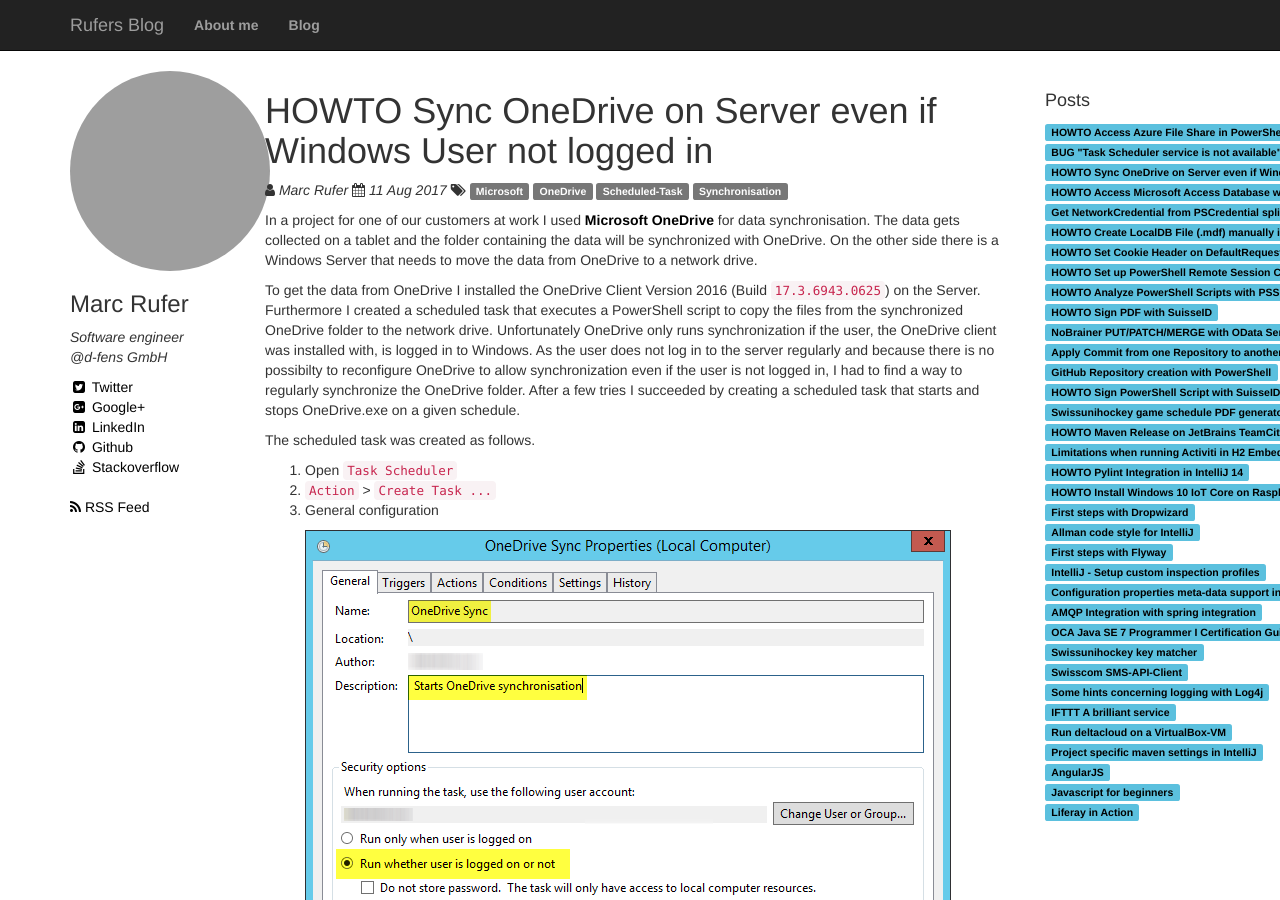
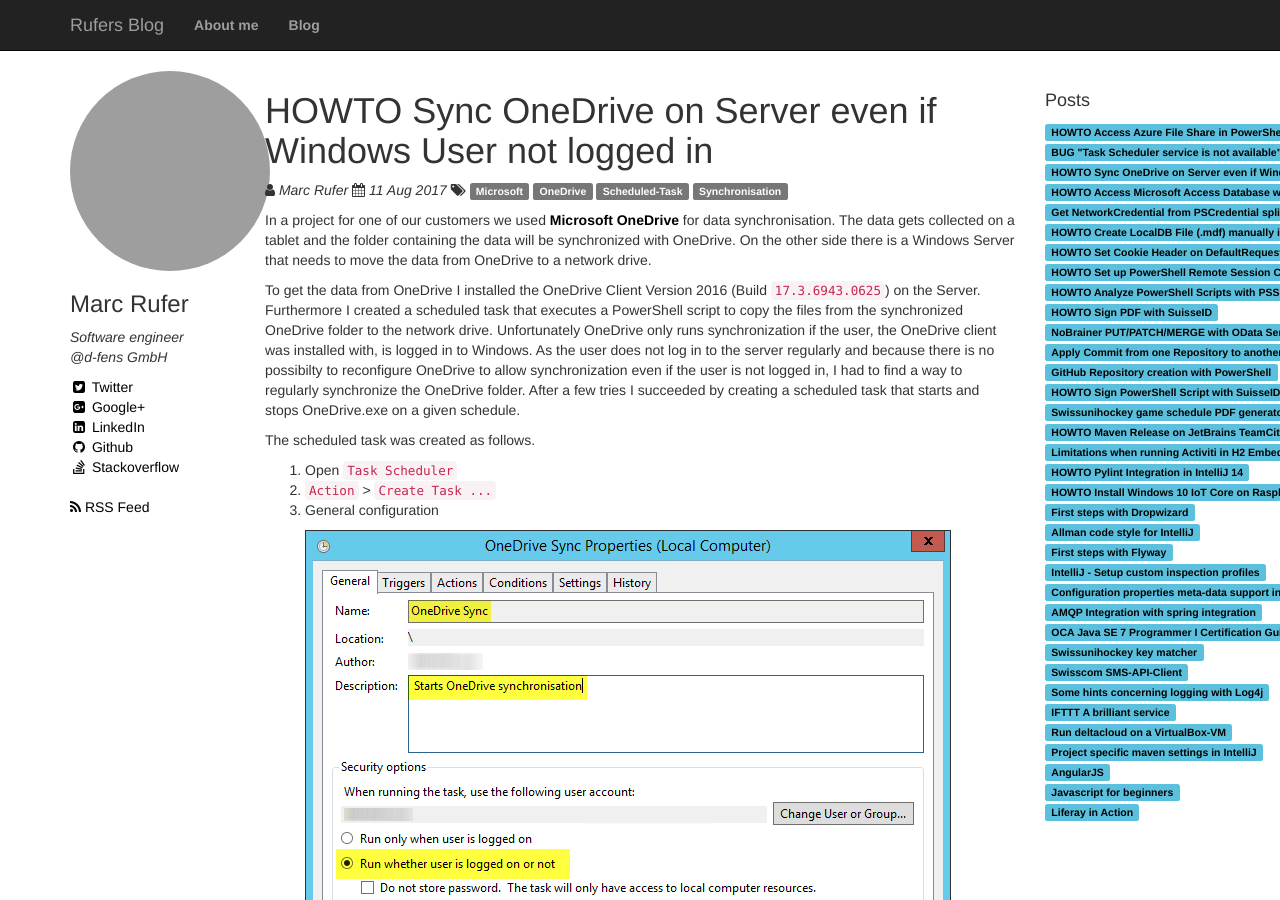
Before and after one commit to rufer7/rufer7.github.io, a Jekyll site: the page built from _posts/knowledge base/2017-08-14-HOWTO-Sync-OneDrive-on-Server-even-if-Windows-User-not-logged-in.md, in a window 1280 px wide and 900 px high. Built offline with Jekyll 4.4.1, drawn with Linux system fonts in a browser that asks for light colours; nearby versions of some CDN libraries; comment, search, counter and statistics services are not loaded; grey boxes are pictures that could not be loaded.

Commit message:
post updated

```diff
--- a/_posts/knowledge base/2017-08-14-HOWTO-Sync-OneDrive-on-Server-even-if-Windows-User-not-logged-in.md
+++ b/_posts/knowledge base/2017-08-14-HOWTO-Sync-OneDrive-on-Server-even-if-Windows-User-not-logged-in.md
@@ -6,7 +6,7 @@
 tags: Microsoft OneDrive Scheduled-Task Synchronisation
 ---
 
-In a project for one of our customers at work I used [Microsoft OneDrive](https://onedrive.live.com) for data synchronisation. The data gets collected on a tablet and the folder containing the data will be synchronized with OneDrive. On the other side there is a Windows Server that needs to move the data from OneDrive to a network drive.
+In a project for one of our customers we used [Microsoft OneDrive](https://onedrive.live.com) for data synchronisation. The data gets collected on a tablet and the folder containing the data will be synchronized with OneDrive. On the other side there is a Windows Server that needs to move the data from OneDrive to a network drive.
 
 To get the data from OneDrive I installed the OneDrive Client Version 2016 (Build `17.3.6943.0625`) on the Server. Furthermore I created a scheduled task that executes a PowerShell script to copy the files from the synchronized OneDrive folder to the network drive. Unfortunately OneDrive only runs synchronization if the user, the OneDrive client was installed with, is logged in to Windows. As the user does not log in to the server regularly and because there is no possibilty to reconfigure OneDrive to allow synchronization even if the user is not logged in, I had to find a way to regularly synchronize the OneDrive folder. After a few tries I succeeded by creating a scheduled task that starts and stops OneDrive.exe on a given schedule.
 
```
